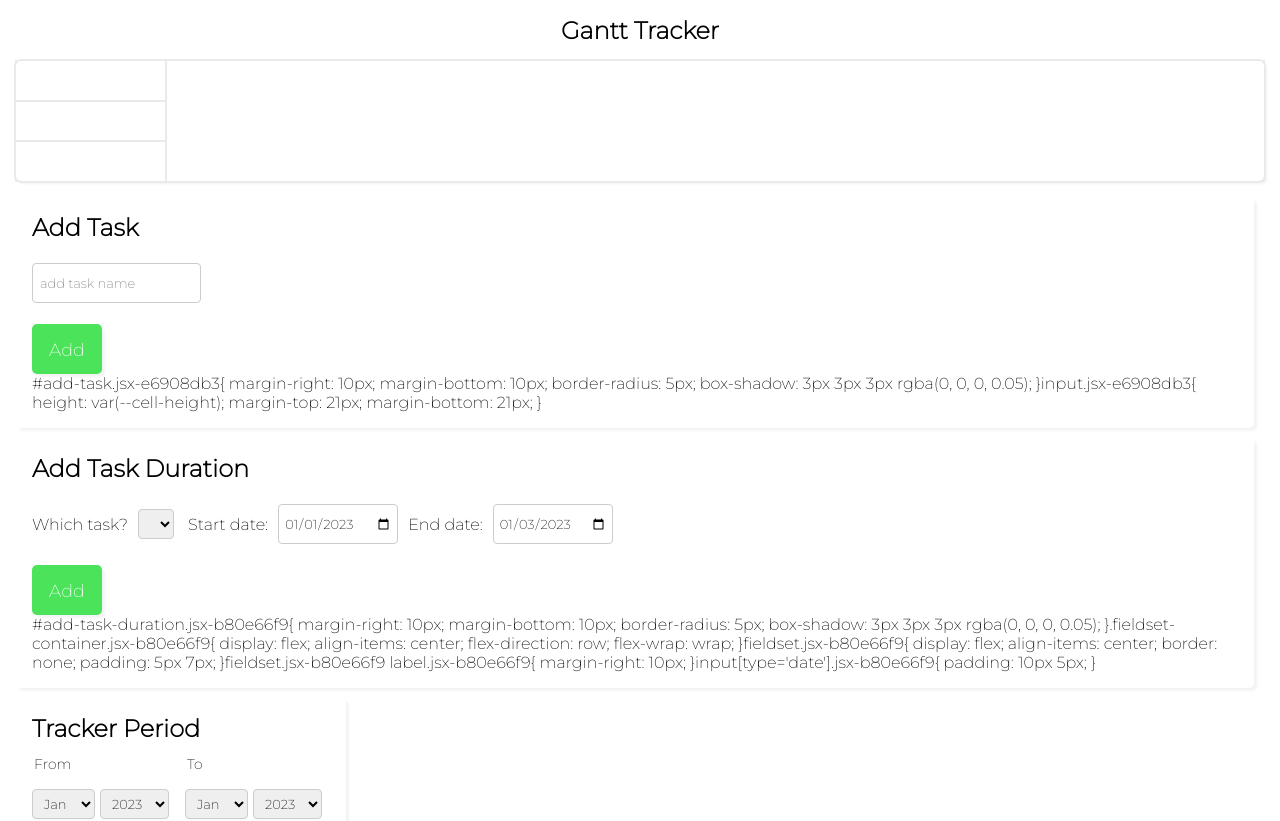
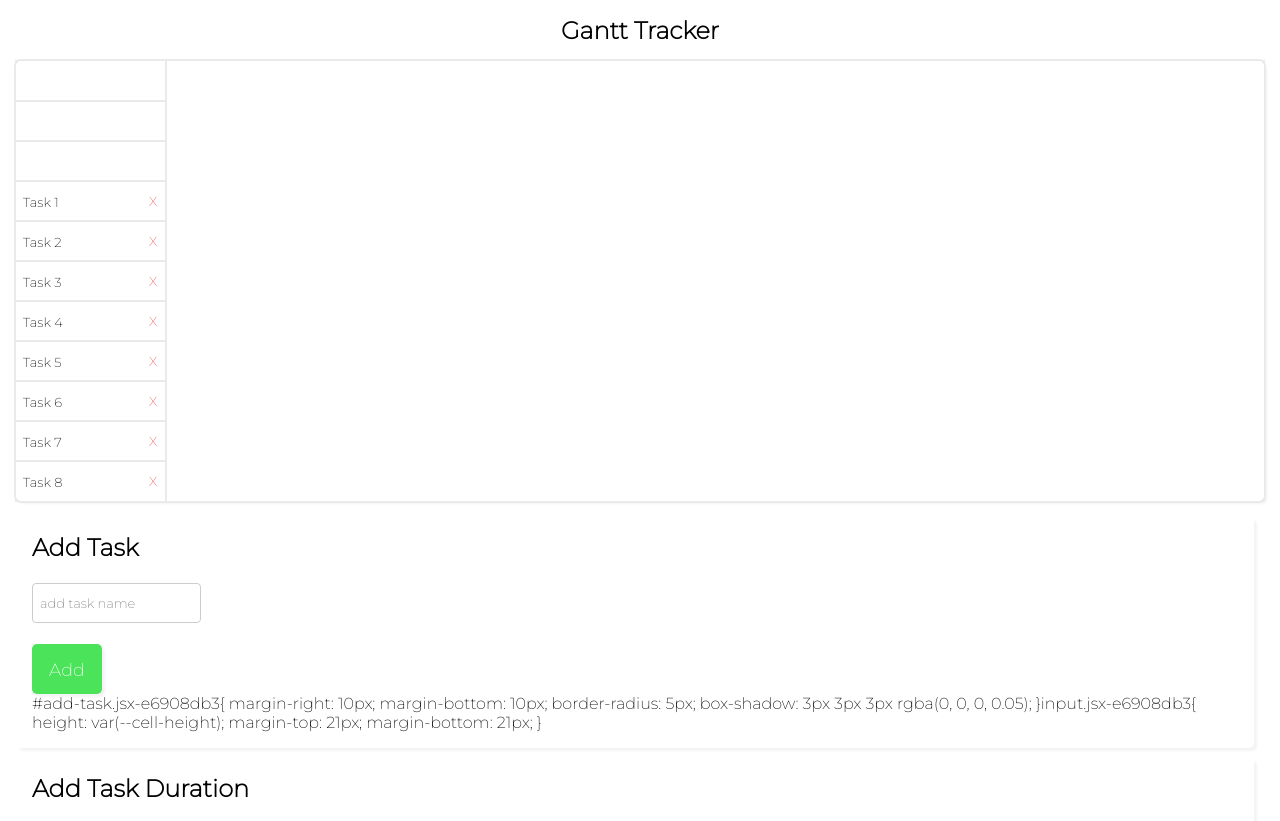
Before and after one commit to shigeoshinohara/gantt-chart-nextjs-starter, a Next.js app: page / in a window 1280 px wide. Shown: the top 821 px of the page. Built offline with nearby package versions, Linux system fonts and the light colour scheme.

Commit message:
Task行の追加

```diff
--- a/components/GanttChart/Tasks.js
+++ b/components/GanttChart/Tasks.js
@@ -6,6 +6,18 @@ export default function Tasks({ tasks, setTasks, setTaskDurations }) {
       <div className="gantt-task-row"></div>
       <div className="gantt-task-row"></div>
       <div className="gantt-task-row"></div>
+      {tasks &&
+        tasks.map((task, i) => (
+          <div
+            key={`${i}-${task?.id}-${task.name}`}
+            className={'gantt-task-row'}
+          >
+            <input type="text" data-task-id={task?.id} value={task?.name} />
+            <button type={'button'} data-task-id={task?.id}>
+              X
+            </button>
+          </div>
+        ))}
 
       <style jsx>{`
         #gantt-grid-container__tasks {
```
